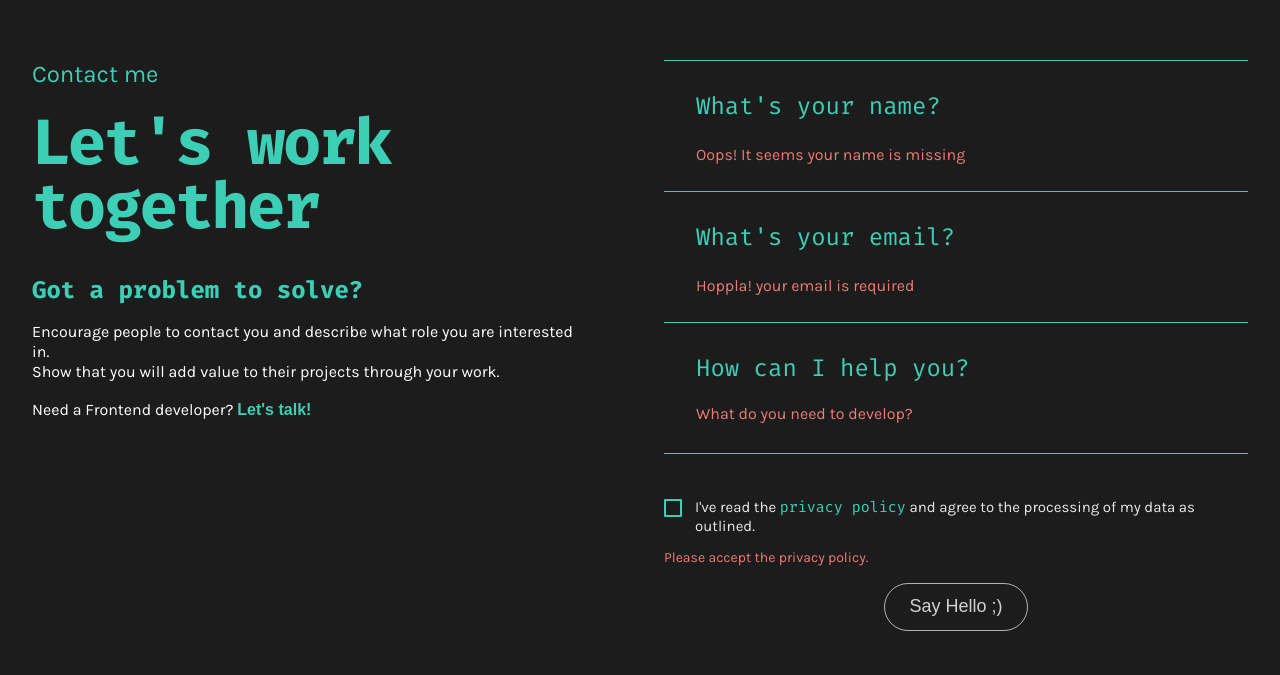
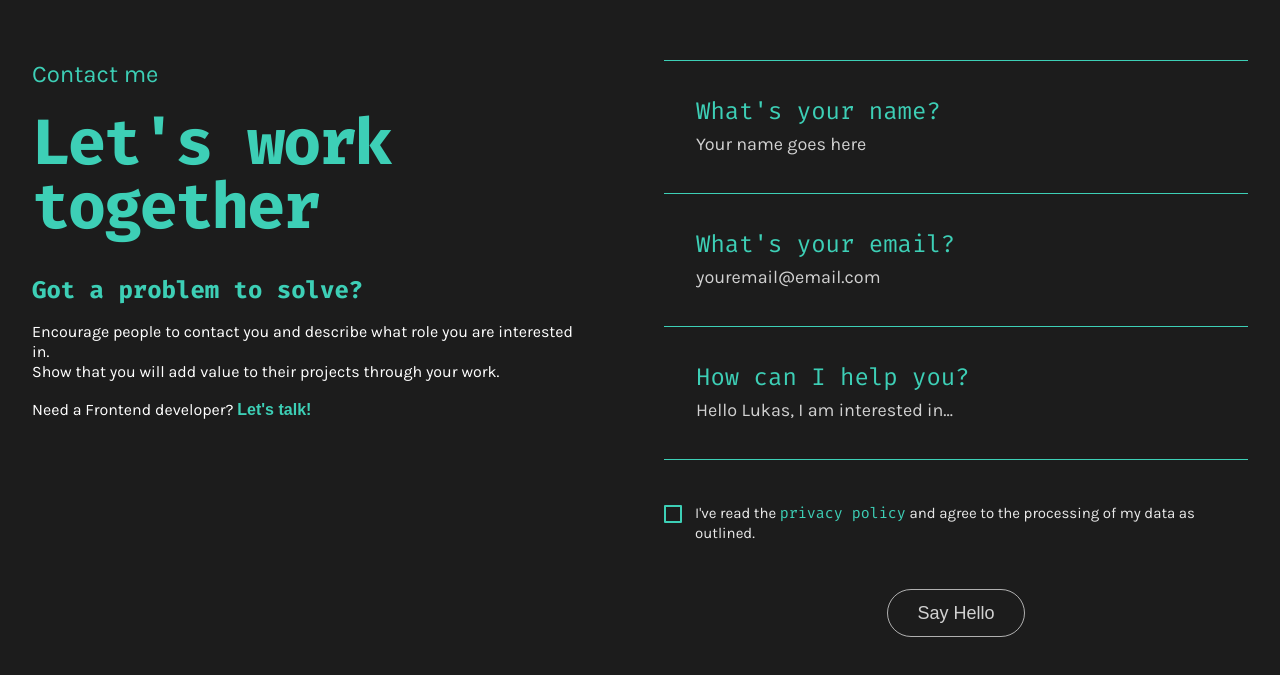
Before and after one commit to TobiasIllnerDev/Portfolio, an Angular app: page / in a window 1280 px wide. Shown: the part 3976-4651 px from the top of the page. Built offline with nearby package versions, Linux system fonts and the light colour scheme; a web font is replaced by a local one.

Commit message:
feat: style he error field

```diff
--- a/src/app/pages/main-section/contactme/contactme.html
+++ b/src/app/pages/main-section/contactme/contactme.html
@@ -22,8 +22,10 @@
           id="contact-name"
           name="name"
           type="text"
+          placeholder="Your name goes here"
           autocomplete="name"
           aria-describedby="name-error"
+          minlength="2"
           required
         />
         <p class="contact-form__error" id="name-error">Oops! It seems your name is missing</p>
@@ -35,6 +37,7 @@
           id="contact-email"
           name="email"
           type="email"
+          placeholder="youremail@email.com"
           autocomplete="email"
           aria-describedby="email-error"
           required
@@ -48,7 +51,9 @@
           id="contact-message"
           name="message"
           rows="4"
+          placeholder="Hello Lukas, I am interested in..."
           aria-describedby="message-error"
+          minlength="10"
           required
         ></textarea>
         <p class="contact-form__error" id="message-error">What do you need to develop?</p>
@@ -71,7 +76,7 @@
         <p class="contact-form__error" id="privacy-error">Please accept the privacy policy.</p>
       </div>
 
-      <button type="submit">Say Hello ;)</button>
+      <button type="submit"><span>Say Hello</span></button>
     </form>
   </div>
 </section>
--- a/src/app/pages/main-section/contactme/contactme.scss
+++ b/src/app/pages/main-section/contactme/contactme.scss
@@ -81,7 +81,7 @@
     display: flex;
     flex-direction: column;
     min-height: 131px;
-    padding: 30px 32px 23px;
+    padding: 35px 32px 18px;
     border-top: 1px solid $button-green;
 
     label {
@@ -95,24 +95,28 @@
     input,
     textarea {
       width: 100%;
-      min-width: 0;
-      margin: 3px 0 0;
+      margin: 8px 0 0;
       padding: 0;
       color: #ffffff;
       background: transparent;
       border: 0;
       outline: 0;
-      font: 1rem/1.3 "Karla", sans-serif;
+      font: 400 1.125rem/1.2 "Karla", sans-serif;
       resize: none;
+
+      &::placeholder {
+        color: rgba(255, 255, 255, 0.8);
+        opacity: 1;
+      }
     }
 
     input {
-      min-height: 18px;
+      min-height: 22px;
     }
 
     textarea {
-      height: 18px;
-      min-height: 18px;
+      height: 22px;
+      min-height: 22px;
       overflow: hidden;
     }
 
@@ -130,9 +134,15 @@
     color: #ec7b76;
     font-size: 1rem;
     line-height: 1.2;
+    visibility: hidden;
+  }
+
+  & > :has(:user-invalid) > &__error {
+    visibility: visible;
   }
 
   &__privacy {
+    min-height: 94px;
     padding-top: 44px;
     border-top: 1px solid $button-green;
 
@@ -210,8 +220,7 @@
     cursor: pointer;
     transition:
       color 180ms ease,
-      border-color 180ms ease,
-      background-color 180ms ease;
+      border-color 180ms ease;
 
     &:hover {
       color: $button-green;
@@ -223,6 +232,44 @@
       outline: 2px solid $button-green;
       outline-offset: 4px;
     }
+  }
+}
+
+.submit {
+    span {
+      display: inline-block;
+      white-space: nowrap;
+      will-change: transform;
+    }
+
+    &:hover span,
+    &:focus-visible span {
+      animation: talk-text-slide 3s ease-in-out;
+    }
+  }
+
+  @keyframes talk-text-slide {
+    0% {
+      transform: translateX(0);
+    }
+
+    20%,
+    66.66% {
+      transform: translateX(calc(-100% - 48px));
+    }
+
+    66.67% {
+      transform: translateX(calc(100% + 48px));
+    }
+
+    100% {
+      transform: translateX(0);
+    }
+  }
+
+@media (min-width: 1600px) {
+  .contact__container {
+    zoom: 1.25;
   }
 }
 
```
